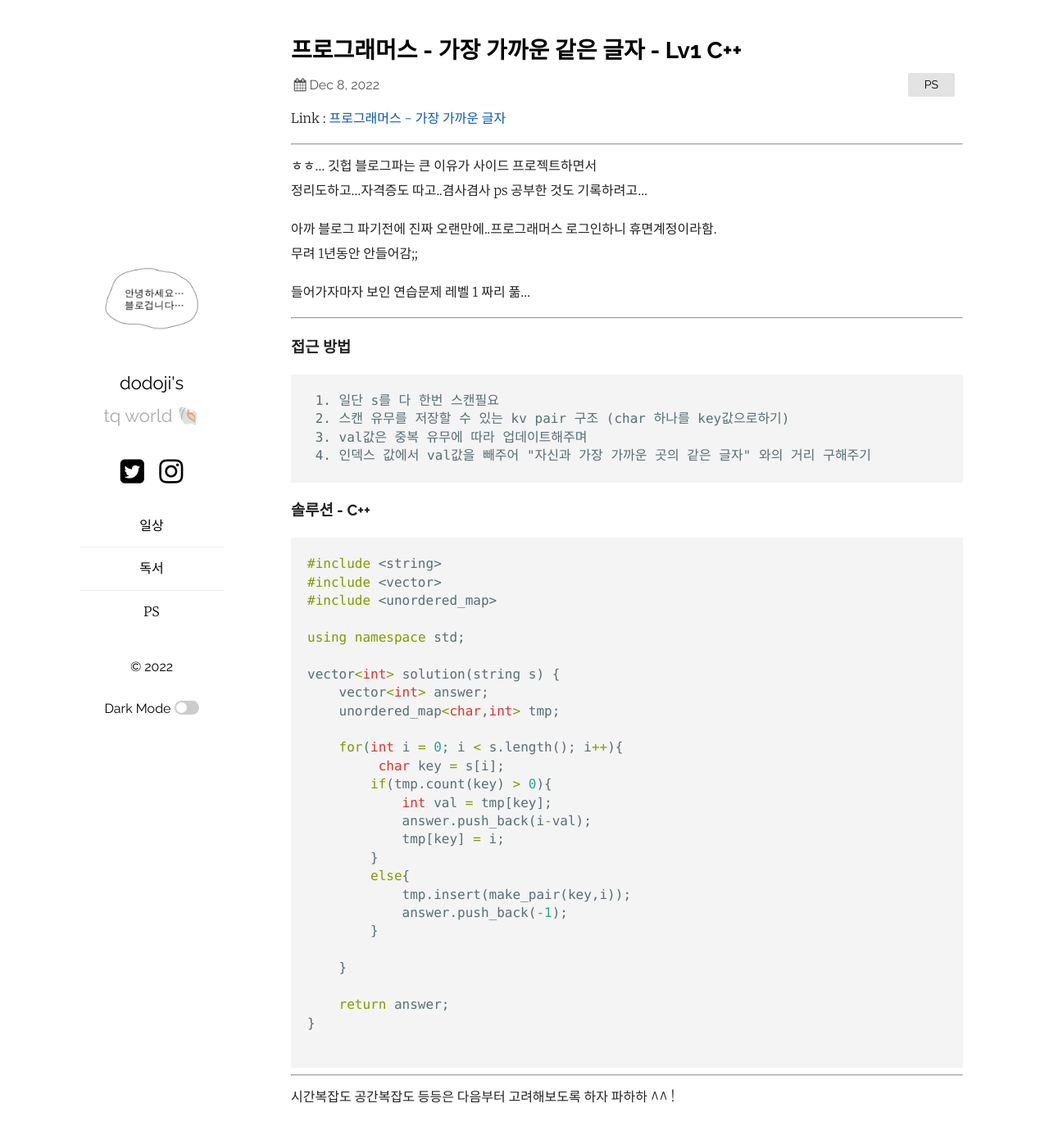
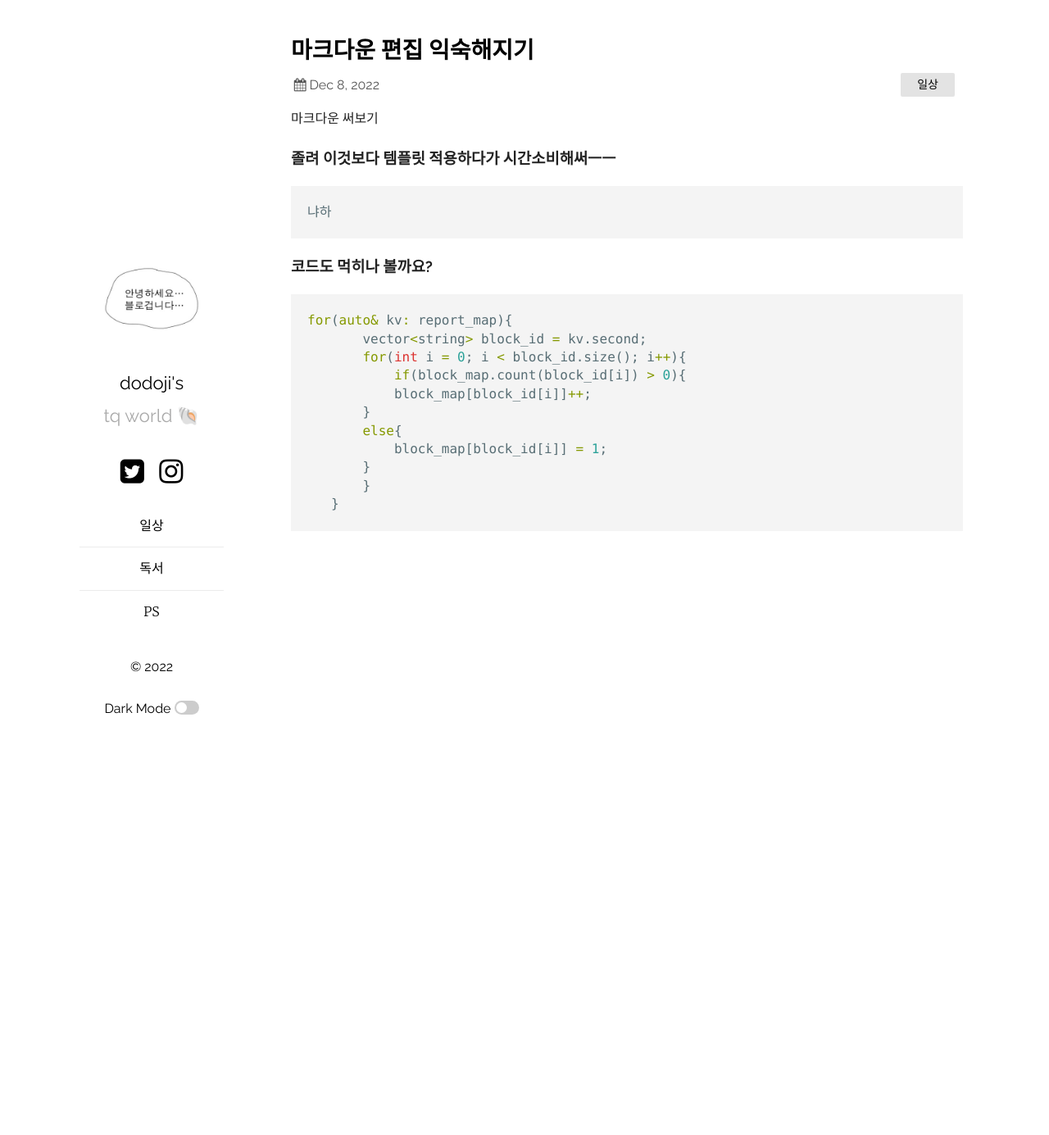
Before and after one commit to thiroong/thiroong.github.io, a Jekyll site: the page built from _posts/2022-12-08-마크다운.markdown, in a window 1280 px wide and 1399 px high. Shown: the top 1385 px of the window at 82% size. Built offline with Jekyll 4.4.1, drawn with Linux system fonts in a browser that asks for light colours; comment, search, counter and statistics services are not loaded.

Commit message:
20221209-7

````diff
--- a/_posts/2022-12-08-마크다운.markdown
+++ b/_posts/2022-12-08-마크다운.markdown
@@ -1,58 +1,29 @@
 ---
 layout: post
-title:  "프로그래머스 - 가장 가까운 같은 글자 - Lv1 C++"
-categories: PS
+title:  "마크다운 편집 익숙해지기"
+
+categories: 일상
 ---
-Link : [프로그래머스 - 가장 가까운 글자 ](https://school.programmers.co.kr/learn/courses/30/lessons/142086, "programmers link")
+마크다운 써보기
 
-****
-ㅎㅎ... 깃헙 블로그파는 큰 이유가 사이드 프로젝트하면서
-정리도하고...자격증도 따고..겸사겸사 ps 공부한 것도 기록하려고...
 
-아까 블로그 파기전에 진짜 오랜만에..프로그래머스 로그인하니 휴면계정이라함.
-무려 1년동안 안들어감;;
+### 졸려 이것보다 템플릿 적용하다가 시간소비해써ㅡㅡ
 
-들어가자마자 보인 연습문제 레벨 1 짜리 풂...
+    냐하
 
-****
-
-### 접근 방법
-     1. 일단 s를 다 한번 스캔필요
-     2. 스캔 유무를 저장할 수 있는 kv pair 구조 (char 하나를 key값으로하기)
-     3. val값은 중복 유무에 따라 업데이트해주며
-     4. 인덱스 값에서 val값을 빼주어 "자신과 가장 가까운 곳의 같은 글자" 와의 거리 구해주기
-
-### 솔루션 - C++
+### 코드도 먹히나 볼까요?
 
 
 ```cpp
-#include <string>
-#include <vector>
-#include <unordered_map>
-
-using namespace std;
-
-vector<int> solution(string s) {
-    vector<int> answer;
-    unordered_map<char,int> tmp;
-
-    for(int i = 0; i < s.length(); i++){
-         char key = s[i];
-        if(tmp.count(key) > 0){
-            int val = tmp[key];
-            answer.push_back(i-val);
-            tmp[key] = i;
-        }
-        else{
-            tmp.insert(make_pair(key,i));
-            answer.push_back(-1);
-        }
-
-    }
-
-    return answer;
-}
-
+for(auto& kv: report_map){
+       vector<string> block_id = kv.second;
+       for(int i = 0; i < block_id.size(); i++){
+           if(block_map.count(block_id[i]) > 0){
+           block_map[block_id[i]]++;
+       }
+       else{
+           block_map[block_id[i]] = 1;
+       }
+       }
+   }
 ```
-****
-시간복잡도 공간복잡도 등등은 다음부터 고려해보도록 하자 파하하 ^^ !
````
